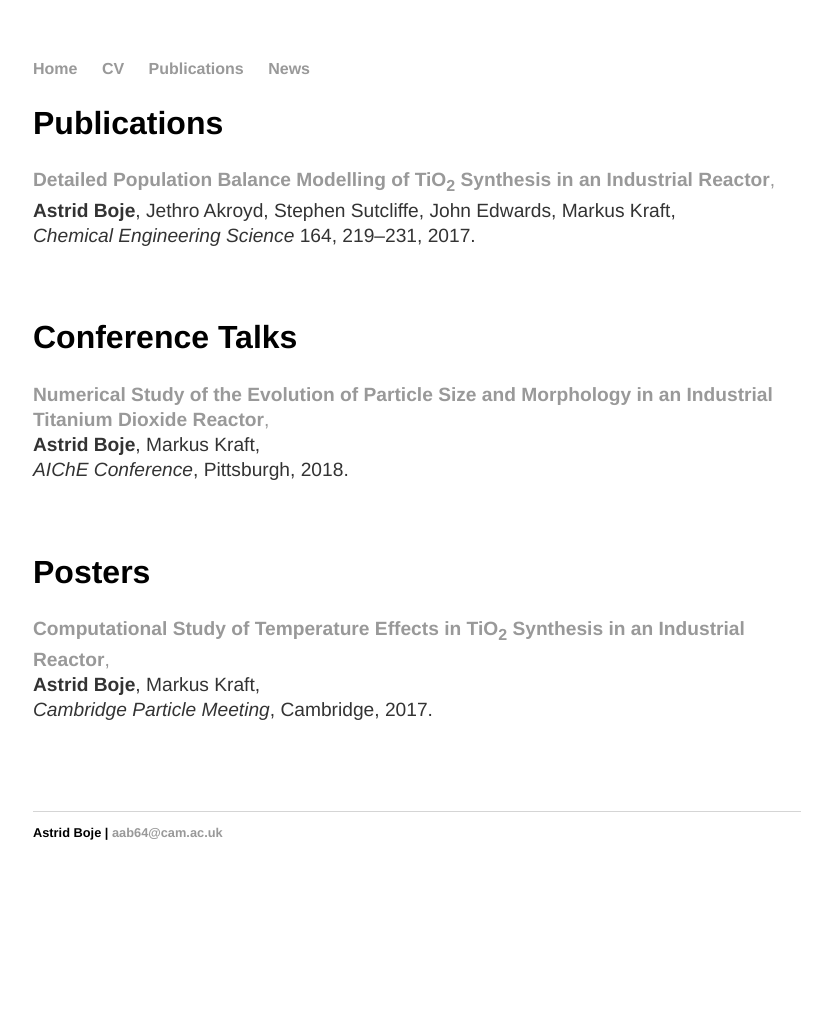
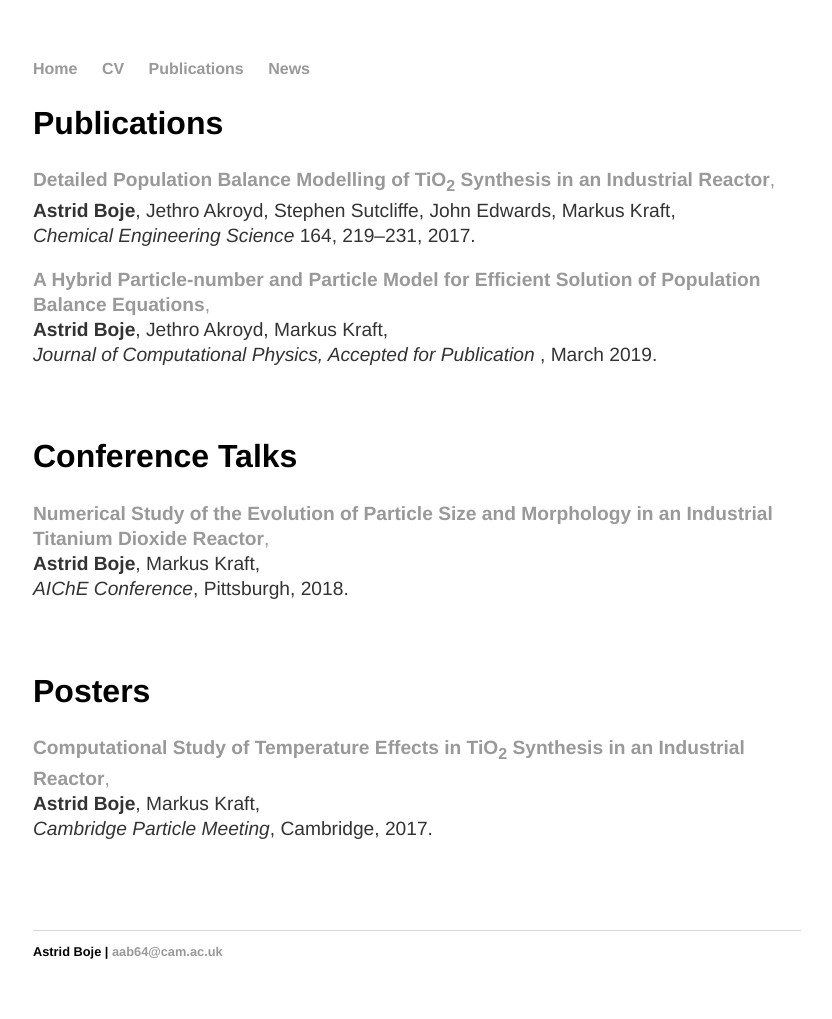
Before and after one commit to aab64/aab64.github.io, a Jekyll site: the page built from publications/index.html, in a window 1280 px wide. Shown: the whole page, without its empty margins (223-1055 px from the left). Built offline with Jekyll 4.4.1, drawn with Linux system fonts in a browser that asks for light colours; before the commit the page ends 900 px from its top, so only the background shows below that.

Commit message:
Added forthcoming paper

```diff
--- a/publications/index.html
+++ b/publications/index.html
@@ -16,6 +16,16 @@ title: Astrid Boje | Publications
 		<br/>
 		<em>Chemical Engineering Science</em>
 		164, 219&ndash;231, 2017.
+	</p>
+	<p>
+		<a href="https://como.cheng.cam.ac.uk/index.php?Page=Preprints&No=211">
+			<strong>A Hybrid Particle-number and Particle Model for Efficient Solution of Population Balance Equations</strong>,
+		</a>
+		<br/>
+		<strong>Astrid Boje</strong>, Jethro Akroyd, Markus Kraft,
+		<br/>
+		<em>Journal of Computational Physics, Accepted for Publication</em>
+		, March 2019.
 	</p>
 	<p>
 		<br/>
```
